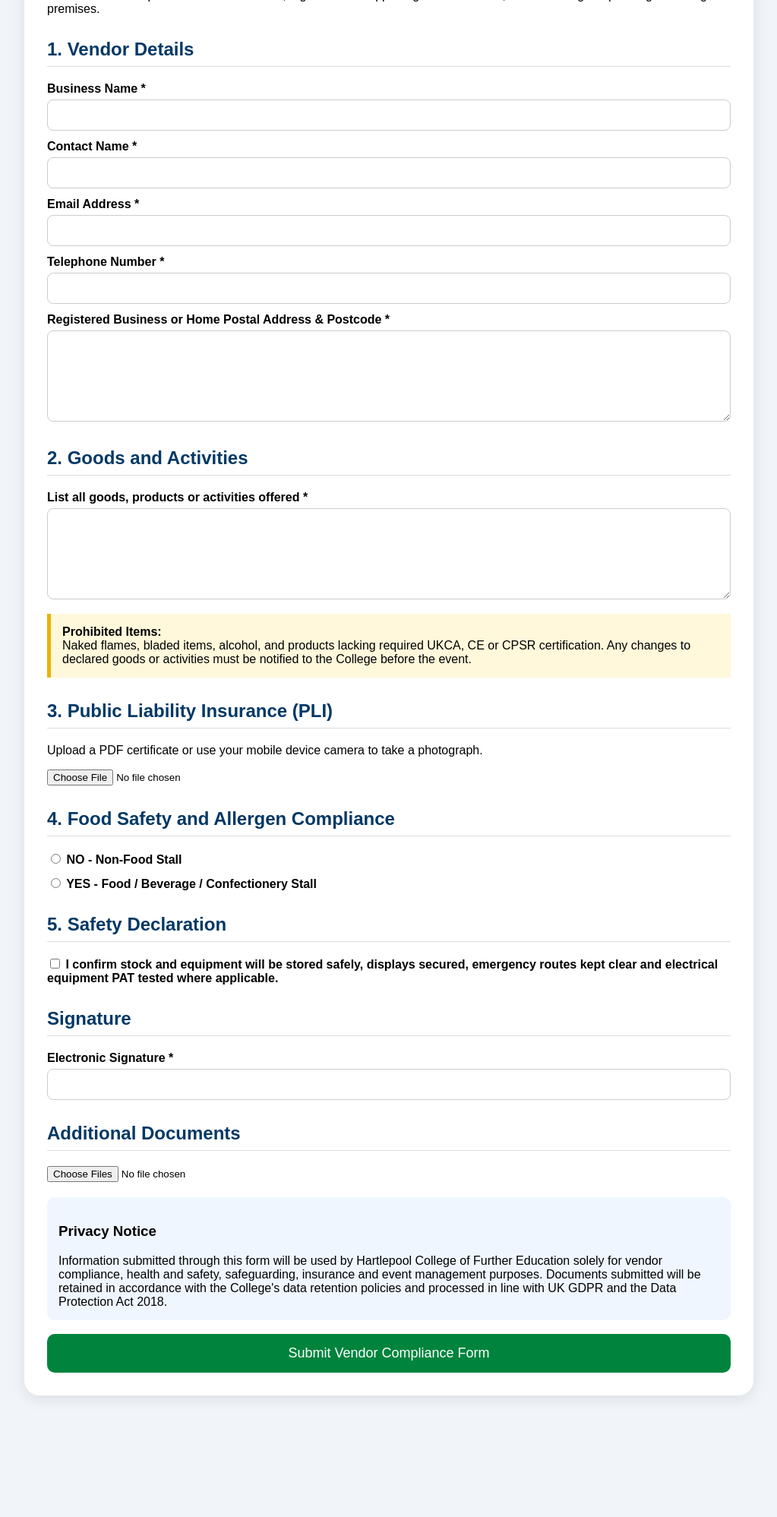
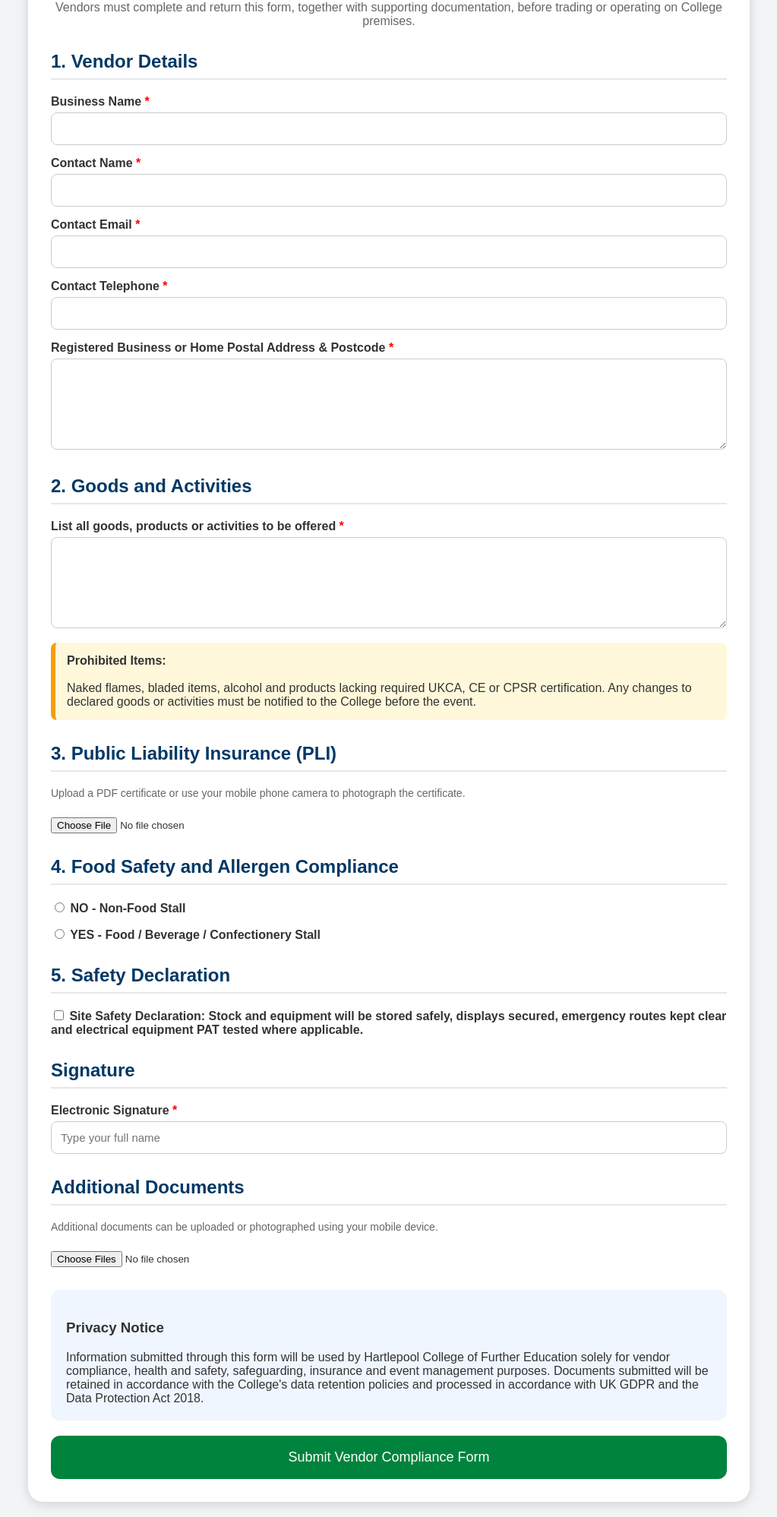
Before and after one commit to ChrisHedleyHCFE/vendor-form, a plain HTML site: page index.html in a window 1280 px wide. Shown: the part 236-2233 px from the top of the page at 76% size, without its empty margins (128-1151 px from the left). Before the commit the page ends 2093 px from the top, so only its background shows below. Drawn offline with Linux system fonts and the light colour scheme.

Commit message:
Refactor vendor compliance form layout and styles
Updated styles, form labels, and submission messages in the vendor compliance form.

```diff
--- a/index.html
+++ b/index.html
@@ -3,125 +3,157 @@
 <head>
 <meta charset="UTF-8">
 <meta name="viewport" content="width=device-width, initial-scale=1.0">
+
 <title>Hartlepool College of Further Education: Vendor Compliance Form</title>
 
 <style>
+
+*{
+    box-sizing:border-box;
+}
+
 body{
-    font-family:Arial, Helvetica, sans-serif;
-    background:#f1f5f9;
+    font-family: Arial, Helvetica, sans-serif;
     margin:0;
     padding:20px;
+    background:#f3f4f6;
+    color:#333;
 }
 
 .container{
-    max-width:900px;
+    max-width:950px;
     margin:auto;
-    background:#fff;
+    background:white;
     padding:30px;
     border-radius:20px;
-    box-shadow:0 4px 20px rgba(0,0,0,.1);
+    box-shadow:0 3px 15px rgba(0,0,0,0.15);
 }
 
 .logo{
-    max-height:100px;
     display:block;
-    margin:0 auto 20px;
+    margin:0 auto 20px auto;
+    max-height:110px;
 }
 
 h1{
     text-align:center;
     color:#003865;
+    margin-bottom:10px;
+}
+
+.subtitle{
+    text-align:center;
+    margin-bottom:30px;
+    color:#666;
 }
 
 h2{
     color:#003865;
-    border-bottom:1px solid #ddd;
+    border-bottom:2px solid #e5e7eb;
     padding-bottom:8px;
+}
+
+.section{
+    margin-top:30px;
 }
 
 label{
     display:block;
-    margin-top:12px;
+    margin-top:15px;
     font-weight:bold;
 }
 
 input[type=text],
 input[type=email],
 input[type=tel],
-textarea,
-select{
+textarea{
     width:100%;
     padding:12px;
+    margin-top:5px;
     border:1px solid #ccc;
     border-radius:8px;
-    box-sizing:border-box;
-    margin-top:5px;
+    font-size:15px;
 }
 
 textarea{
     min-height:120px;
 }
 
-.section{
-    margin-top:30px;
+input[type=file]{
+    margin-top:10px;
 }
 
-.info-box{
+.notice{
     background:#fff8db;
-    border-left:5px solid #eab308;
+    border-left:6px solid #f59e0b;
     padding:15px;
     margin-top:15px;
+    border-radius:8px;
+}
+
+.food-section{
+    display:none;
+    background:#f8fafc;
+    padding:20px;
+    margin-top:15px;
+    border-radius:12px;
 }
 
 .privacy{
     background:#eff6ff;
-    padding:15px;
-    border-radius:10px;
+    padding:20px;
+    border-radius:12px;
+    margin-top:30px;
+}
+
+.submit-btn{
+    width:100%;
+    background:#00843D;
+    color:white;
+    border:none;
+    padding:18px;
+    font-size:18px;
+    border-radius:12px;
+    cursor:pointer;
     margin-top:20px;
 }
 
-.button{
-    background:#00843D;
-    color:white;
-    border:none;
-    width:100%;
-    padding:15px;
-    font-size:18px;
-    border-radius:10px;
-    cursor:pointer;
-}
-
-.button:hover{
-    background:#006d33;
-}
-
-#foodSection{
-    display:none;
+.submit-btn:hover{
+    background:#006d31;
 }
 
 .success{
     display:none;
     text-align:center;
-    background:#ecfdf5;
-    border:1px solid #10b981;
-    padding:20px;
+    background:#dcfce7;
+    border:1px solid #22c55e;
+    padding:25px;
     border-radius:15px;
     margin-top:20px;
 }
+
+.small{
+    font-size:14px;
+    color:#666;
+}
+
+.required{
+    color:red;
+}
+
 </style>
 </head>
-
 <body>
 
 <div class="container">
 
-<img src="logo.jpg"
-alt="Hartlepool College Logo"
-class="logo">
+<img src="logo.jpg" alt="Hartlepool College Logo" class="logo">
 
-<h1>Hartlepool College of Further Education<br>Vendor Compliance Form</h1>
+<h1>Hartlepool College of Further Education</h1>
 
-<p>
+<h1>Vendor Compliance Form</h1>
+
+<p class="subtitle">
 Vendors must complete and return this form, together with supporting documentation,
 before trading or operating on College premises.
 </p>
@@ -130,45 +162,73 @@ before trading or operating on College premises.
 
 <input type="hidden" name="access_key" value="58cbbcf0-c9b8-4a2e-a74e-02d04977b1dd">
 
-<input type="hidden" name="subject" value="Hartlepool College Vendor Compliance Submission">
+<input type="hidden"
+name="subject"
+value="Hartlepool College Vendor Compliance Submission">
 
 <div class="section">
+
 <h2>1. Vendor Details</h2>
 
-<label>Business Name *</label>
+<label>
+Business Name <span class="required">*</span>
+</label>
+
 <input type="text" name="Business Name" required>
 
-<label>Contact Name *</label>
+<label>
+Contact Name <span class="required">*</span>
+</label>
+
 <input type="text" name="Contact Name" required>
 
-<label>Email Address *</label>
-<input type="email" name="Email Address" required>
+<label>
+Contact Email <span class="required">*</span>
+</label>
 
-<label>Telephone Number *</label>
-<input type="tel" name="Telephone Number" required>
+<input type="email" name="Contact Email" required>
 
-<label>Registered Business or Home Postal Address & Postcode *</label>
+<label>
+Contact Telephone <span class="required">*</span>
+</label>
+
+<input type="tel" name="Contact Telephone" required>
+
+<label>
+Registered Business or Home Postal Address & Postcode <span class="required">*</span>
+</label>
+
 <textarea name="Address" required></textarea>
+
 </div>
 
 <div class="section">
+
 <h2>2. Goods and Activities</h2>
 
-<label>List all goods, products or activities offered *</label>
+<label>
+List all goods, products or activities to be offered
+<span class="required">*</span>
+</label>
+
 <textarea name="Goods and Activities" required></textarea>
 
-<div class="info-box">
-<b>Prohibited Items:</b><br>
-Naked flames, bladed items, alcohol, and products lacking required UKCA, CE or CPSR certification.
+<div class="notice">
+<strong>Prohibited Items:</strong><br><br>
+
+Naked flames, bladed items, alcohol and products lacking required UKCA, CE or CPSR certification.
+
 Any changes to declared goods or activities must be notified to the College before the event.
 </div>
+
 </div>
 
 <div class="section">
+
 <h2>3. Public Liability Insurance (PLI)</h2>
 
-<p>
-Upload a PDF certificate or use your mobile device camera to take a photograph.
+<p class="small">
+Upload a PDF certificate or use your mobile phone camera to photograph the certificate.
 </p>
 
 <input
@@ -177,68 +237,110 @@ name="PLI Certificate"
 accept=".pdf,image/*"
 capture="environment"
 required>
+
 </div>
 
 <div class="section">
+
 <h2>4. Food Safety and Allergen Compliance</h2>
 
 <label>
-<input type="radio" name="Food Stall" value="No" required onclick="toggleFood(false)">
+<input type="radio"
+name="Food Stall"
+value="No"
+onclick="toggleFood(false)"
+required>
+
 NO - Non-Food Stall
 </label>
 
 <label>
-<input type="radio" name="Food Stall" value="Yes" onclick="toggleFood(true)">
+<input type="radio"
+name="Food Stall"
+value="Yes"
+onclick="toggleFood(true)">
+
 YES - Food / Beverage / Confectionery Stall
 </label>
 
-<div id="foodSection">
+<div id="foodSection" class="food-section">
 
-<label>Registered Local Authority Council</label>
-<input type="text" name="Local Authority">
+<label>
+Registered Local Authority Council
+</label>
 
-<label>Current FSA Food Hygiene Rating</label>
+<input type="text" name="Registered Local Authority">
+
+<label>
+Current FSA Food Hygiene Rating
+</label>
+
 <input type="text" name="Food Hygiene Rating">
 
-<p><b>Allergen Declarations</b></p>
+<br><br>
 
 <label>
-<input type="checkbox" name="Natashas Law Compliance">
- Natasha's Law Compliance Confirmed
+<input type="checkbox"
+name="Natashas Law Compliance">
+
+Natasha's Law Compliance confirmed
 </label>
 
 <label>
-<input type="checkbox" name="Written Allergen Information">
+<input type="checkbox"
+name="Written Allergen Information">
+
 Written allergen information available
 </label>
 
 <label>
-<input type="checkbox" name="Food Hygiene Controls">
+<input type="checkbox"
+name="Food Hygiene Controls">
+
 Food stored, handled and displayed hygienically
 </label>
 
 </div>
+
 </div>
 
 <div class="section">
+
 <h2>5. Safety Declaration</h2>
 
 <label>
-<input type="checkbox" name="Safety Declaration" required>
- I confirm stock and equipment will be stored safely, displays secured,
- emergency routes kept clear and electrical equipment PAT tested where applicable.
+<input type="checkbox"
+name="Safety Declaration"
+required>
+
+Site Safety Declaration: Stock and equipment will be stored safely, displays secured, emergency routes kept clear and electrical equipment PAT tested where applicable.
 </label>
+
 </div>
 
 <div class="section">
+
 <h2>Signature</h2>
 
-<label>Electronic Signature *</label>
-<input type="text" name="Electronic Signature" required>
+<label>
+Electronic Signature <span class="required">*</span>
+</label>
+
+<input
+type="text"
+name="Electronic Signature"
+placeholder="Type your full name"
+required>
+
 </div>
 
 <div class="section">
+
 <h2>Additional Documents</h2>
+
+<p class="small">
+Additional documents can be uploaded or photographed using your mobile device.
+</p>
 
 <input
 type="file"
@@ -246,71 +348,107 @@ name="Additional Documents"
 multiple
 accept=".pdf,.doc,.docx,image/*"
 capture="environment">
+
 </div>
 
 <div class="privacy">
+
 <h3>Privacy Notice</h3>
 
-Information submitted through this form will be used by Hartlepool College of Further Education solely for vendor compliance, health and safety, safeguarding, insurance and event management purposes. Documents submitted will be retained in accordance with the College's data retention policies and processed in line with UK GDPR and the Data Protection Act 2018.
+Information submitted through this form will be used by Hartlepool College of Further Education solely for vendor compliance, health and safety, safeguarding, insurance and event management purposes.
+
+Documents submitted will be retained in accordance with the College's data retention policies and processed in accordance with UK GDPR and the Data Protection Act 2018.
+
 </div>
 
-<br>
-
-<button type="submit" class="button">
+<button class="submit-btn" type="submit">
 Submit Vendor Compliance Form
 </button>
 
 </form>
 
 <div id="successMessage" class="success">
+
 <h2>✅ Submission Successful</h2>
+
 <p>
-Thank you. Your Vendor Compliance Form has been submitted successfully.
+Thank you. Your Vendor Compliance Form and supporting documents have been submitted successfully.
 </p>
+
 </div>
 
 </div>
 
 <script>
 
-function toggleFood(show){
-    document.getElementById("foodSection").style.display =
-        show ? "block" : "none";
+function toggleFood(show) {
+
+    document.getElementById('foodSection').style.display =
+        show ? 'block' : 'none';
+
 }
 
-const form = document.getElementById("vendorForm");
-
-form.addEventListener("submit", async function(e){
+document
+.getElementById('vendorForm')
+.addEventListener('submit', async function(e) {
 
     e.preventDefault();
 
-    const formData = new FormData(form);
+    let submitButton = document.querySelector('.submit-btn');
+
+    submitButton.disabled = true;
+    submitButton.innerText = 'Submitting...';
+
+    const formData = new FormData(this);
+
+    try {
 
         const response = await fetch(
-        "https://api.web3forms.com/submit",
+            'https://api.web3forms.com/submit',
             {
-            method: "POST",
+                method: 'POST',
                 body: formData
-        });
+            }
+        );
 
         const result = await response.json();
 
         if(result.success){
 
-        form.style.display = "none";
+            document
+            .getElementById('vendorForm')
+            .style.display = 'none';
 
-        document.getElementById("successMessage").style.display = "block";
+            document
+            .getElementById('successMessage')
+            .style.display = 'block';
 
             window.scrollTo({
                 top:0,
-            behavior:"smooth"
+                behavior:'smooth'
             });
 
         } else {
 
             alert(
-            "Submission failed. Please check your internet connection and try again."
+            'Submission failed. Please try again.'
             );
+
+            submitButton.disabled = false;
+            submitButton.innerText =
+            'Submit Vendor Compliance Form';
+
+        }
+
+    } catch(error){
+
+        alert(
+        'Unable to submit the form. Please check your connection and try again.'
+        );
+
+        submitButton.disabled = false;
+        submitButton.innerText =
+        'Submit Vendor Compliance Form';
 
     }
 
```
Lines whose indentation alone changed are shown as unchanged.
